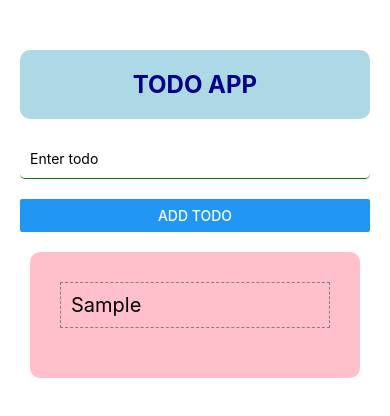
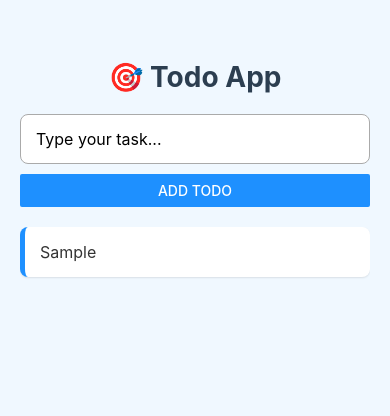
Before and after one commit to vuhahodo/LearnReactNative, a React Native app: screen / in a window 390 px wide. Both pictures are taken after typing "Sample" into the empty fields and a click on the button "ADD TODO". Shown: the top 416 px of the page. Built offline with nearby package versions, Linux system fonts and the light colour scheme.

Commit message:
TODO APP

```diff
--- a/App.tsx
+++ b/App.tsx
@@ -1,112 +1,214 @@
 import React, { useState } from 'react';
-import { StyleSheet, Text, View, TextInput, Button, FlatList, ScrollView } from 'react-native';
+import {
+  Button,
+  StyleSheet,
+  View,
+  Text,
+  TextInput,
+  FlatList,
+  TouchableOpacity,
+  KeyboardAvoidingView,
+  Platform,
+  Pressable,
+  Alert,
+} from 'react-native';
+import { GestureHandlerRootView, Swipeable } from 'react-native-gesture-handler';
 
-interface Itodo{
+interface Todo {
   id: number;
-  name: string;
+  text: string;
 }
-function randomInteger(min: number, max: number) {
-  return Math.floor(Math.random() * (max - min + 1)) + min;
+
+function randomId(a: number, b: number) {
+  return Math.floor(Math.random() * (b - a + 1)) + a;
+}
+
+function TodoApp() {
+  const [todos, setTodos] = useState('');
+  const [todoList, setTodoList] = useState<Todo[]>([]);
+  const [editingId, setEditingId] = useState<number | null>(null);
+
+  const handleAddTodo = () => {
+    if (todos.trim() === '') {
+      Alert.alert('Error', 'Please enter a valid task.');
+      return;
+    }
+
+    if (editingId !== null) {
+      // Sửa todo hiện tại
+      setTodoList((prev) =>
+        prev.map((todo) =>
+          todo.id === editingId ? { ...todo, text: todos } : todo
+        )
+      );
+      setEditingId(null);
+    } else {
+      // Thêm mới
+      setTodoList([...todoList, { id: randomId(2, 2000000), text: todos }]);
+    }
+
+    setTodos('');
+  };
+
+  const handleDeleteTodo = (id: number) => {
+    Alert.alert('Delete Todo', 'Are you sure you want to delete this task?', [
+      { text: 'Cancel', style: 'cancel' },
+      {
+        text: 'Delete',
+        style: 'destructive',
+        onPress: () => {
+          setTodoList(todoList.filter((todo) => todo.id !== id));
+        },
+      },
+    ]);
+  };
+
+  const handleEditTodo = (id: number) => {
+    const todoToEdit = todoList.find((todo) => todo.id === id);
+    if (todoToEdit) {
+      setTodos(todoToEdit.text);
+      setEditingId(todoToEdit.id);
+    }
+  };
+
+  return (
+    <KeyboardAvoidingView
+      style={styles.container}
+      behavior={Platform.OS === 'ios' ? 'padding' : undefined}
+    >
+      <Text style={styles.header}>🎯 Todo App</Text>
+
+      <TextInput
+        placeholder="Type your task..."
+        style={styles.input}
+        value={todos}
+        onChangeText={setTodos}
+      />
+
+      <View style={styles.buttonContainer}>
+        <Button title={editingId ? 'Update Todo' : 'Add Todo'} onPress={handleAddTodo} color="#1e90ff" />
+      </View>
+
+      <FlatList
+        data={todoList}
+        keyExtractor={(item) => item.id.toString()}
+        contentContainerStyle={styles.listContainer}
+        renderItem={({ item }) => (
+          <Swipeable
+            renderRightActions={() => (
+              <View style={styles.swipeDeleteBox}>
+                <Text style={styles.swipeDeleteText}>Xóa</Text>
+              </View>
+            )}
+            renderLeftActions={() => (
+              <View style={styles.swipeEditBox}>
+                <Text style={styles.swipeEditText}>Sửa</Text>
+              </View>
+            )}
+            onSwipeableRightOpen={() => handleDeleteTodo(item.id)}
+            onSwipeableLeftOpen={() => handleEditTodo(item.id)}
+            overshootRight={false}
+          >
+            <Pressable
+              style={({ pressed }) => [
+                styles.todoItem,
+                pressed && {
+                  transform: [{ scale: 0.97 }],
+                  backgroundColor: '#dbeeff',
+                  shadowOpacity: 0.2,
+                },
+              ]}
+            >
+              <Text style={styles.todoText}>{item.text}</Text>
+            </Pressable>
+          </Swipeable>
+        )}
+      />
+    </KeyboardAvoidingView>
+  );
 }
 
 export default function App() {
-  const [students, setStudents] = useState([
-    {id: 1, name: 'John Doe', age: 20,},
-    {id: 2, name: 'Jane Smith', age: 22},
-    {id: 3, name: 'Sam Brown', age: 19},
-    {id: 4, name: 'Lisa White', age: 21},
-    {id: 5, name: 'Tom Green', age: 23},
-    {id: 6, name: 'Emma Black', age: 20},
-    {id: 7, name: 'Chris Blue', age: 22},
-    {id: 8, name: 'Olivia Red', age: 19},
-    {id: 9, name: 'Liam Yellow', age: 21},
-    {id: 10, name: 'Sophia Purple', age: 23},
-  ]);
-    const [todos, setTodos] = useState("");
-  const [todoList, setTodoList] = useState<Itodo[]>([]);
-const handleAddTodo = () => {
-        if (todos.trim() === "") {
-          alert("Please enter a todo item.");
-        }
-          setTodoList([...todoList,
-             { id: randomInteger(2, 2000000), name: todos}]);
-          setTodos("");
-        }
-
   return (
-    <View style = {styles.container}>
-      {/* header */}
-      <Text style = {styles.header}>TODO APP</Text>
-      {/* form */}
-      <View>
-        <TextInput style={styles.todoInput}
-          placeholder="Enter todo"
-          value={todos}
-          onChangeText={(text) => setTodos(text)}
-        />
-
-        <Button title="Add Todo" onPress={handleAddTodo} />
-      </View>
-      {/* list todo */}
-      <View style={styles.body}>
-        <FlatList
-          data={todoList}
-          keyExtractor={(item) => item.id.toString()}
-          renderItem={({ item }) => (
-            <Text style={styles.todoItem}>
-              {item.name}
-            </Text>
-          )}
-        />
-
-      </View>
-    </View>
+    <GestureHandlerRootView style={{ flex: 1 }}>
+      <TodoApp />
+    </GestureHandlerRootView>
   );
 }
 
 const styles = StyleSheet.create({
+  container: {
+    flex: 1,
+    paddingTop: 60,
+    paddingHorizontal: 20,
+    backgroundColor: '#f0f8ff',
+  },
   header: {
-
-    padding: 20,
-    backgroundColor: 'lightblue',
-    borderRadius: 10,
+    fontSize: 28,
+    fontWeight: 'bold',
     marginBottom: 20,
     textAlign: 'center',
-    fontSize: 24,
-    fontWeight: 'bold',
-    color: 'darkblue',
-    shadowColor: '#000',
+    color: '#2c3e50',
   },
-  container: {
-    flex: 1,
-    paddingTop: 50,
-    paddingHorizontal: 20,
+  input: {
+    height: 50,
+    borderColor: '#aaa',
+    borderWidth: 1,
+    borderRadius: 8,
+    paddingHorizontal: 15,
     backgroundColor: '#fff',
-
-
+    fontSize: 16,
+    marginBottom: 10,
   },
-  body: {
-    padding: 30,
-    backgroundColor: 'pink',
-    borderRadius: 10,
-    margin: 20,
-    marginHorizontal: 10,
+  buttonContainer: {
+    marginBottom: 20,
   },
-  todoInput: {
-    height: 40,
-    borderColor: 'green',
-    borderBottomWidth: 1,
-    marginBottom: 20,
-    paddingHorizontal: 10,
-    borderRadius: 5,
+  listContainer: {
+    paddingBottom: 100,
   },
   todoItem: {
-
-    padding: 10,
-    borderWidth: 1,
-    borderColor: 'gray',
-    fontSize: 20,
-    borderStyle: 'dashed',
-    marginBottom: 20,
+    backgroundColor: '#ffffff',
+    padding: 15,
+    marginBottom: 10,
+    borderRadius: 8,
+    borderLeftWidth: 5,
+    borderLeftColor: '#1e90ff',
+    shadowColor: '#000',
+    shadowOpacity: 0.1,
+    shadowOffset: { width: 0, height: 1 },
+    shadowRadius: 2,
+    elevation: 2,
+  },
+  todoText: {
+    fontSize: 16,
+    color: '#333',
+  },
+  swipeDeleteBox: {
+    backgroundColor: '#ff4d4f',
+    justifyContent: 'center',
+    alignItems: 'flex-end',
+    borderRadius: 8,
+    marginBottom: 10,
+    paddingHorizontal: 20,
+    height: '90%',
+  },
+  swipeDeleteText: {
+    color: '#fff',
+    fontWeight: 'bold',
+    fontSize: 16,
+  },
+  swipeEditBox: {
+    backgroundColor: '#ffd700',
+    justifyContent: 'center',
+    alignItems: 'flex-start',
+    borderRadius: 8,
+    marginBottom: 10,
+    paddingHorizontal: 20,
+    height: '90%',
+  },
+  swipeEditText: {
+    color: '#333',
+    fontWeight: 'bold',
+    fontSize: 16,
   },
 });
--- a/package.json
+++ b/package.json
@@ -23,8 +23,8 @@
     "react": "18.2.0",
     "react-dom": "18.2.0",
     "react-native": "0.74.3",
-    "react-native-gesture-handler": "~2.0.0",
-    "react-native-reanimated": "~2.0.0",
+    "react-native-gesture-handler": "~2.16.1",
+    "react-native-reanimated": "~3.10.1",
     "react-native-safe-area-context": "~3.0.0",
     "react-native-screens": "~3.0.0",
     "react-native-sqlite-storage": "^6.0.1",
```
Also changed, not shown: 1 other file (tests, documents, lock files or other folders).
